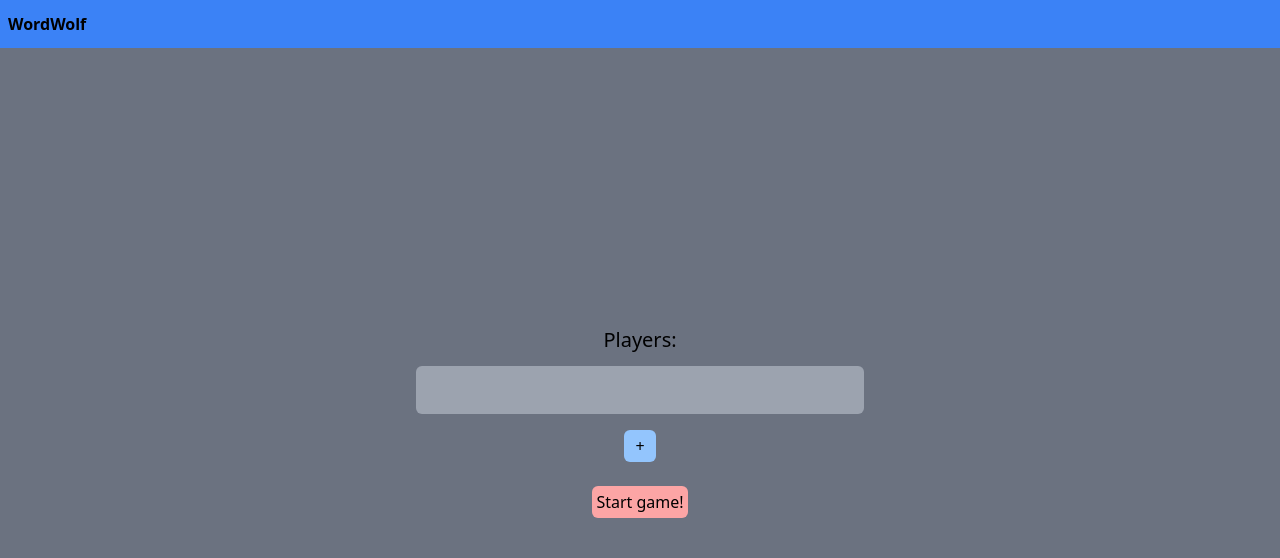
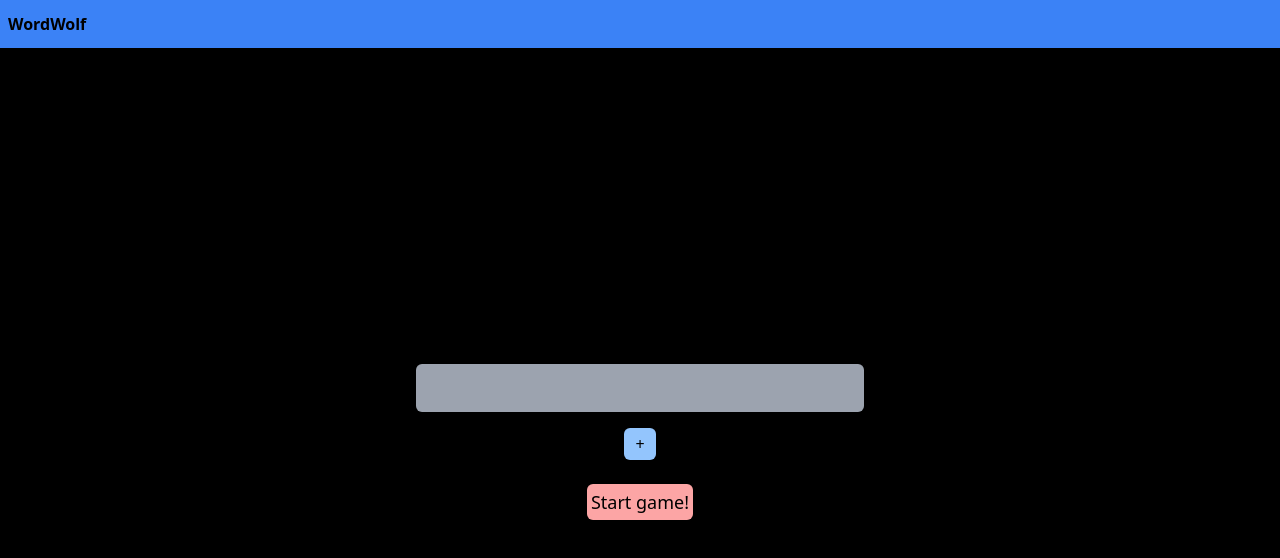
Before and after one commit to Khato1319/word-wolf, a Next.js app: page /play in a window 1280 px wide. Shown: the top 558 px of the page. Built offline with nearby package versions, Linux system fonts and the light colour scheme; no server answers.

Commit message:
Add player names validation to /play route

```diff
--- a/src/pages/play/index.tsx
+++ b/src/pages/play/index.tsx
@@ -7,12 +7,12 @@ import { Player } from 'src/model/Player';
 
 interface Input {
     id: number;
-    text: string
+    text: string|undefined
 }
 
 
 export default function Play() {
-    const [players, setPlayers] = useState<Input[]>([{id: 0, text: ""}])
+    const [players, setPlayers] = useState<Input[]>([{id: 0, text: undefined}])
     const [showDialog, setShowDialog] = useState(true)
     const [id, setId] = useState(1)
     const router = useRouter()
@@ -39,8 +39,18 @@ export default function Play() {
         return set.size === names.length;
     }
 
+    const noEmptyPlayer = () => {
+        const names = players.map(p => p.text)
+        return !names.includes('')
+    }
+
+    const allPlayersFilled = () => {
+        const names = players.map(p => p.text)
+        return !names.includes(undefined)
+    }
+
     const addInput = () => {
-        setPlayers(p => [...p, {id, text: ""}])
+        setPlayers(p => [...p, {id, text: undefined}])
         setId(id => id+1)
     }
 
@@ -62,7 +72,7 @@ export default function Play() {
 
     if (showDialog && typeof router.query[PLAYERS_KEY] === 'string') {
         return <div className='w-full flex justify-center items-center'>
-            <div className='w-fit h-fit rounded-md p-2  bg-gray-400'>
+            <div className='w-fit h-fit rounded-md p-2  bg-black'>
             <h2>Continue same session?</h2>
             <div className='flex justify-between'>
                 <button className='p-1 w-fit bg-blue-300 rounded-md' onClick={resumeSession}>Continue</button>
@@ -72,12 +82,18 @@ export default function Play() {
         </div>
     }
 
-    return <div className='bg-gray-500 w-full flex flex-col justify-center items-center'>
+    return <div className='bg-black w-full flex flex-col justify-center items-center'>
       <h2 className='w-full text-center text-xl p-1'>Players:</h2>
       <div className='flex justify-center flex-col items-center w-full'>
         {players.map((p, idx) => <NameInput onChange={(e) => handleChange(idx, e)} key={p.id} text={p.text}/>)}
       </div>
       <button onClick={addInput} className='bg-blue-300 p-1 rounded-md m-2 w-8'>+</button>
-      <button onClick={() => arePlayersUnique() && savePlayersAndStartGame()}  className={`bg-red-300 p-1 rounded-md m-2 w-fit mt-4 ${arePlayersUnique() ? '' : 'cursor-default opacity-50'}`}>Start game!</button>
+      <button onClick={() => arePlayersUnique() && noEmptyPlayer() && allPlayersFilled() && savePlayersAndStartGame()}  className={`bg-red-300 text-lg p-1 rounded-md m-2 w-fit mt-4 ${arePlayersUnique() ? '' : 'cursor-default opacity-50'}`}>Start game!</button>
+      {arePlayersUnique() ? <></> : <div className='text-red-400'>
+        The names have to be unique
+        </div>}
+        {noEmptyPlayer() ? <></> : <div className='text-red-400'>
+        Names cannot be empty
+        </div>}
     </div>
   }
```
